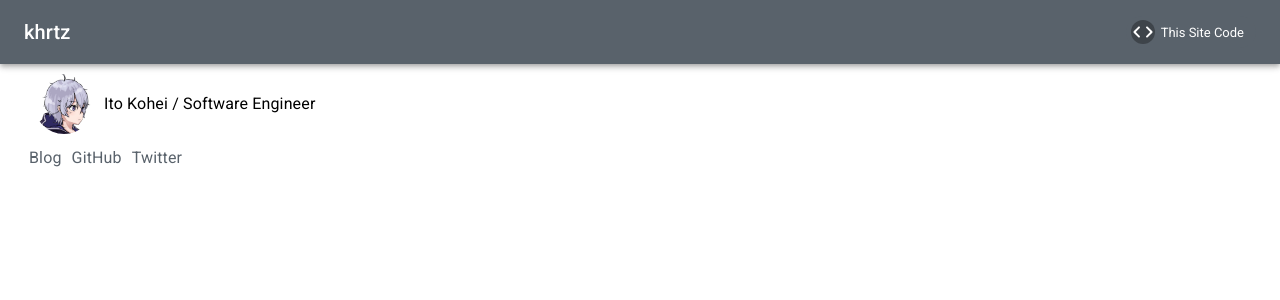
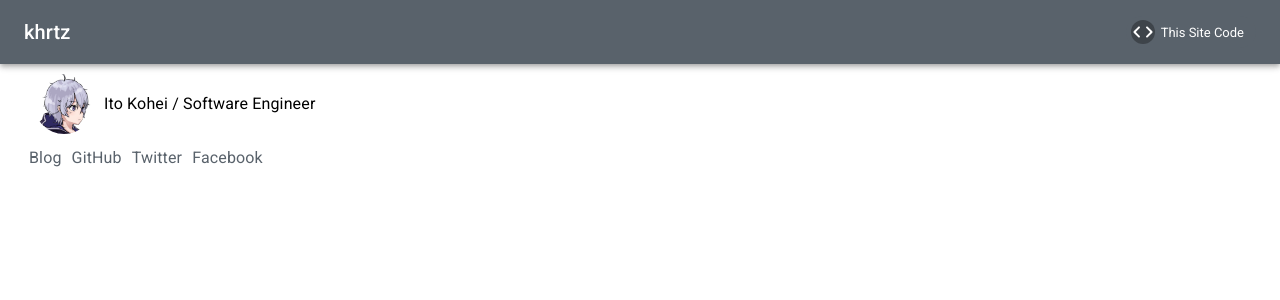
Before and after one commit to khrtz/my-portal, a React app: page / in a window 1280 px wide. Shown: the top 300 px of the page. Built offline with nearby package versions, Linux system fonts and the light colour scheme.

Commit message:
Add Facebook link

```diff
--- a/src/components/links/links.tsx
+++ b/src/components/links/links.tsx
@@ -29,6 +29,7 @@ export const Links: React.SFC<Props> = ({
           <Link href="https://blog.khrtz.xyz" className={classes.link}>Blog</Link>
           <Link href="https://github.com/khrtz" className={classes.link}>GitHub</Link>
           <Link href="https://twitter.com/khrtz" className={classes.link}>Twitter</Link>
+          <Link href="https://www.facebook.com/itkhrtz" className={classes.link}>Facebook</Link>
         </Typography>
       </Box>
     </div>
```
